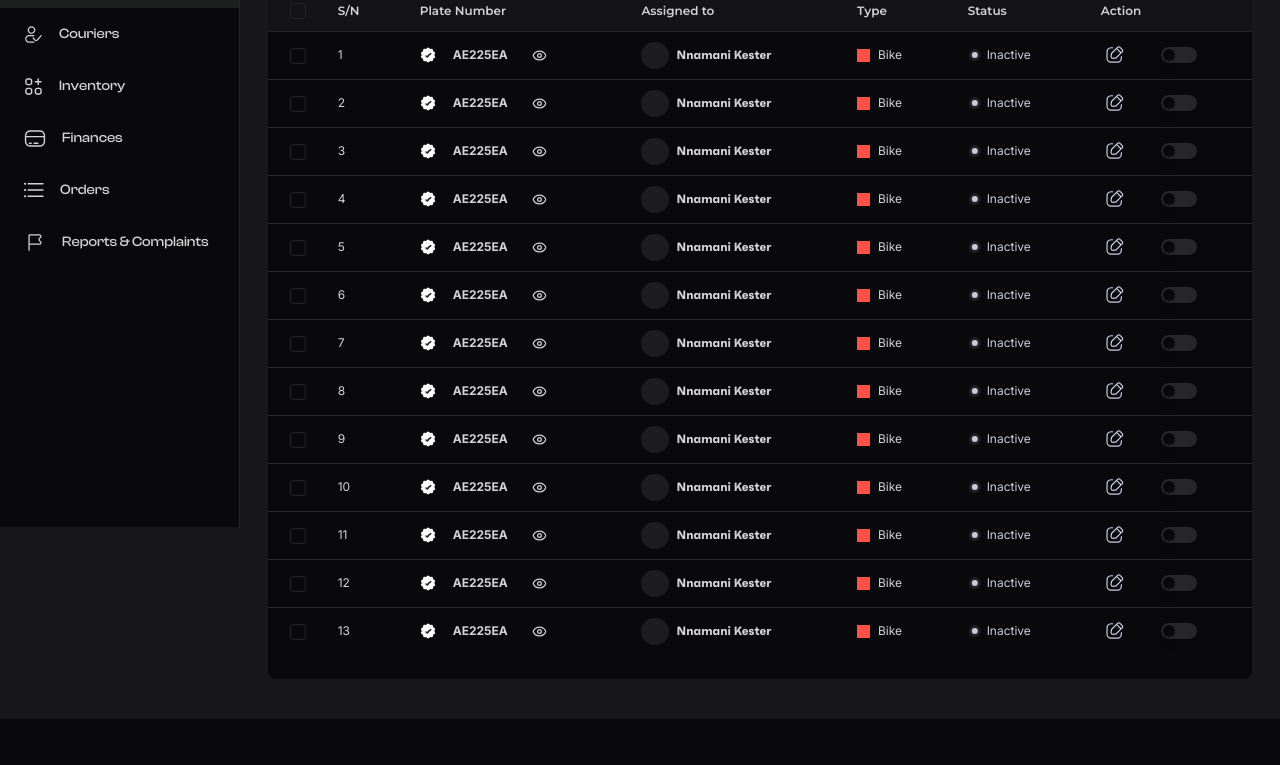
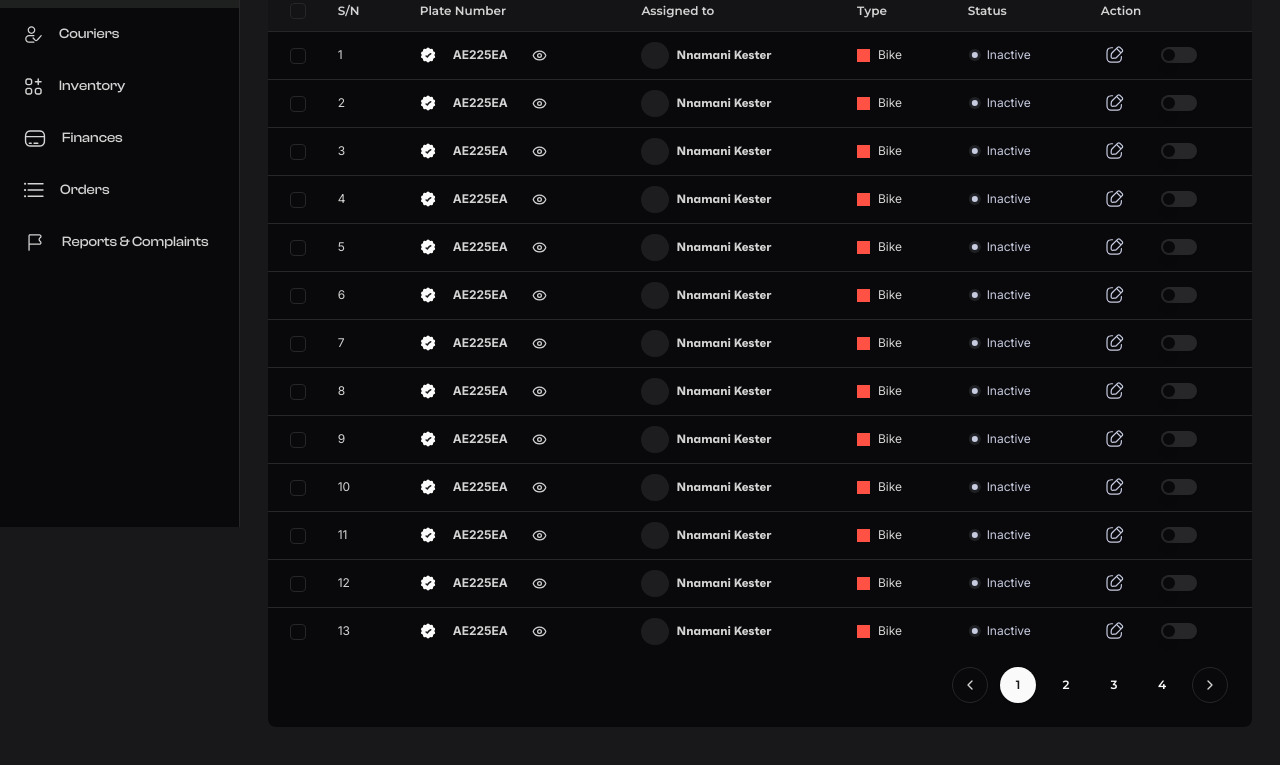
Before and after one commit to Pickriders/pickrider-admin, a Next.js app: page /business/0/vehicles in a window 1280 px wide. Shown: the part 273-1038 px from the top of the page. Before the commit the page ends 992 px from the top, so only its background shows below. Built offline with nearby package versions, Linux system fonts and the light colour scheme.

Commit message:
update: vehicles page pagination

```diff
--- a/src/app/(dashboard)/business/[id]/vehicles/VehiclesTable/index.tsx
+++ b/src/app/(dashboard)/business/[id]/vehicles/VehiclesTable/index.tsx
@@ -90,6 +90,10 @@ export const VechiclesTable = <TData, TValue>({
           </UI.TableBody>
         </UI.Table>
       </div>
+      {/* Pagination */}
+      <div className="mt-3 flex justify-end px-[1.5rem]">
+        <UI.PaginationBtns currentPage={0} totalPages={4} />
+      </div>
     </div>
   );
 };
--- a/src/app/(dashboard)/business/[id]/vehicles/page.tsx
+++ b/src/app/(dashboard)/business/[id]/vehicles/page.tsx
@@ -20,7 +20,7 @@ const VehiclesPage = ({ params }: { params: { id: string } }) => {
       <UI.BreadCrumbNav
         pageLinks={[
           { href: "/business", label: "Business" },
-          { href: "/business-details", label: "Peterson Corp" },
+          { href: "business-details", label: "Peterson Corp" },
         ]}
         currentPage="Vehicles"
         rootPageLink="/business"
```
